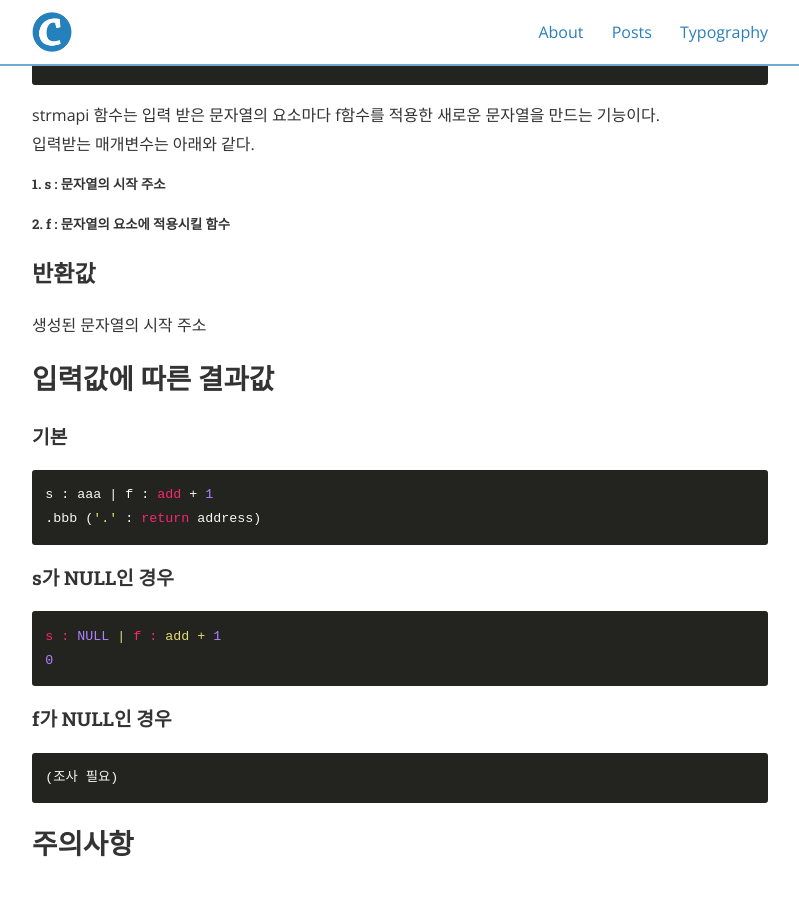
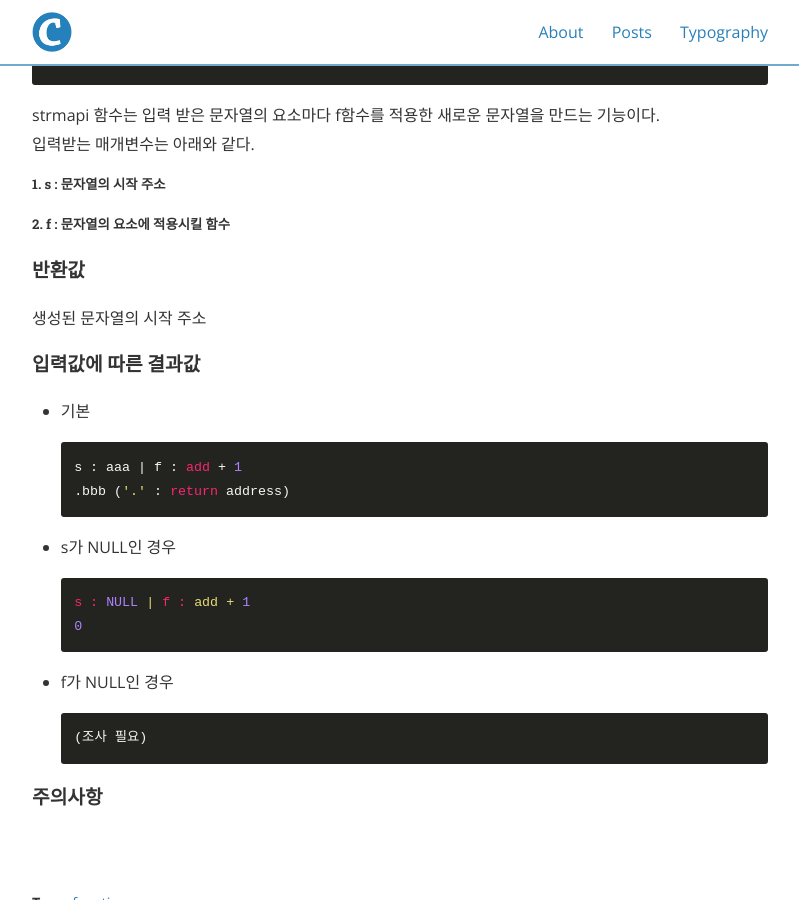
Before and after one commit to xodhksrjqnr/xodhksrjqnr.github.io, a Jekyll site: the page built from _posts/2020-01-01-strmapi.md, in a window 1280 px wide and 900 px high, scrolled down 620 px. Shown: the whole window, without its empty margins (240-1039 px from the left). Built offline with Jekyll 4.4.1, drawn with Linux system fonts in a browser that asks for light colours; nearby versions of some CDN libraries.

````diff
--- a/_posts/2020-01-01-strmapi.md
+++ b/_posts/2020-01-01-strmapi.md
@@ -19,23 +19,24 @@ strmapi 함수는 입력 받은 문자열의 요소마다 f함수를 적용한
 ##### 1. s : 문자열의 시작 주소
 ##### 2. f : 문자열의 요소에 적용시킬 함수
 
-### 반환값
+#### 반환값
 생성된 문자열의 시작 주소<br/>
 
-## 입력값에 따른 결과값
-#### 기본
+#### 입력값에 따른 결과값
+* 기본
 ```
 s : aaa | f : add + 1
 .bbb ('.' : return address)
 ```
-#### s가 NULL인 경우
+* s가 NULL인 경우
 ```
 s : NULL | f : add + 1
 0
 ```
-#### f가 NULL인 경우
+* f가 NULL인 경우
 ```
 (조사 필요)
 ```
-## 주의사항
+
+#### 주의사항
 <br/>
````
